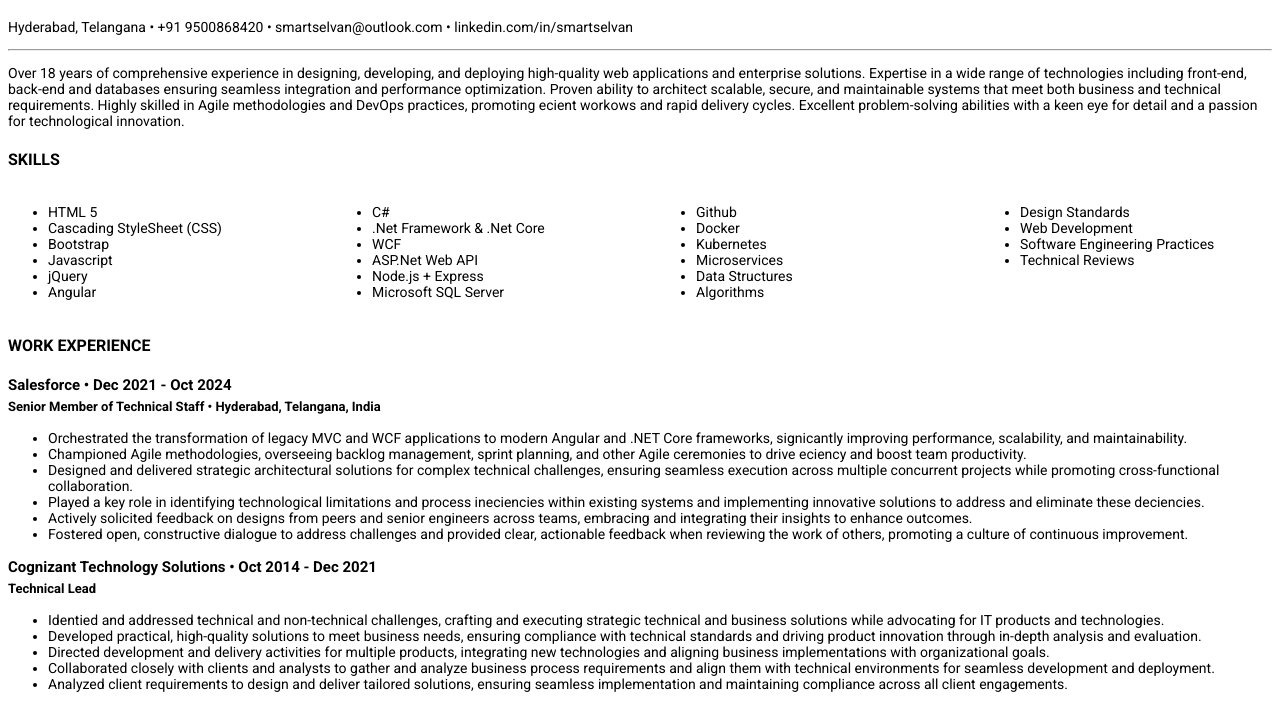
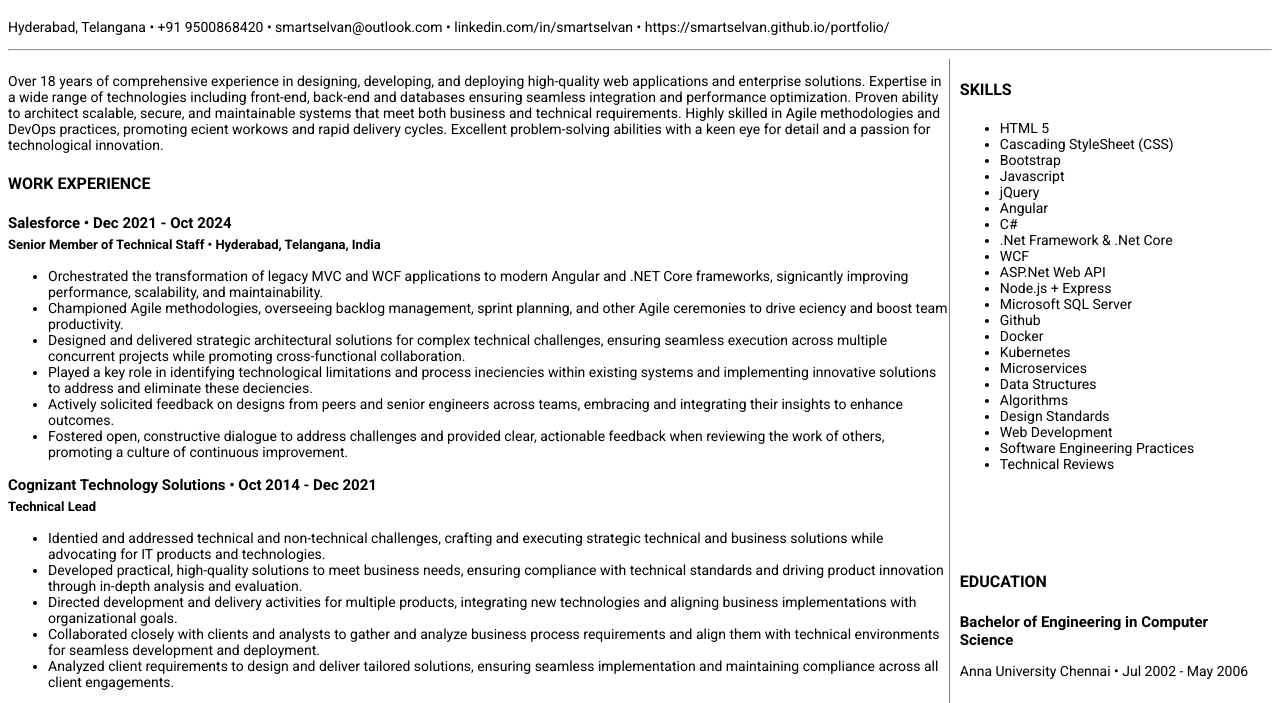
Before and after one commit to smartselvan/portfolio, a plain HTML site: page index.html in a window 1280 px wide. Shown: the part 62-765 px from the top of the page. Drawn offline with Linux system fonts and the light colour scheme.

Commit message:
Updated layout

```diff
--- a/index.html
+++ b/index.html
@@ -18,64 +18,25 @@
         <h1>Selvakumar Govindasamy</h1>
         <p>
           Hyderabad, Telangana • +91 9500868420 • smartselvan@outlook.com •
-          linkedin.com/in/smartselvan
-        </p>
-        <hr />
-        <p>
-          Over 18 years of comprehensive experience in designing, developing,
-          and deploying high-quality web applications and enterprise solutions.
-          Expertise in a wide range of technologies including front-end,
-          back-end and databases ensuring seamless integration and performance
-          optimization. Proven ability to architect scalable, secure, and
-          maintainable systems that meet both business and technical
-          requirements. Highly skilled in Agile methodologies and DevOps
-          practices, promoting ecient workows and rapid delivery cycles.
-          Excellent problem-solving abilities with a keen eye for detail and a
-          passion for technological innovation.
+          linkedin.com/in/smartselvan • https://smartselvan.github.io/portfolio/
         </p>
       </div>
-      <div class="skills-section">
-        <h4>Skills</h4>
-        <div class="skills-container">
-          <div class="skills">
-            <ul>
-              <li>HTML 5</li>
-              <li>Cascading StyleSheet (CSS)</li>
-              <li>Bootstrap</li>
-              <li>Javascript</li>
-              <li>jQuery</li>
-              <li>Angular</li>
-            </ul>
-          </div>
-          <div class="skills">
-            <ul>
-              <li>C#</li>
-              <li>.Net Framework & .Net Core</li>
-              <li>WCF</li>
-              <li>ASP.Net Web API</li>
-              <li>Node.js + Express</li>
-              <li>Microsoft SQL Server</li>
-            </ul>
-          </div>
-          <div class="skills">
-            <ul>
-              <li>Github</li>
-              <li>Docker</li>
-              <li>Kubernetes</li>
-              <li>Microservices</li>
-              <li>Data Structures</li>
-              <li>Algorithms</li>
-            </ul>
-          </div>
-          <div class="skills">
-            <ul>
-              <li>Design Standards</li>
-              <li>Web Development</li>
-              <li>Software Engineering Practices</li>
-              <li>Technical Reviews</li>
-            </ul>
-          </div>
-        </div>
+      <hr />
+      <div class="body-container">
+        <div class="left-container">
+          <div class="head-section">
+            <p>
+              Over 18 years of comprehensive experience in designing,
+              developing, and deploying high-quality web applications and
+              enterprise solutions. Expertise in a wide range of technologies
+              including front-end, back-end and databases ensuring seamless
+              integration and performance optimization. Proven ability to
+              architect scalable, secure, and maintainable systems that meet
+              both business and technical requirements. Highly skilled in Agile
+              methodologies and DevOps practices, promoting ecient workows and
+              rapid delivery cycles. Excellent problem-solving abilities with a
+              keen eye for detail and a passion for technological innovation.
+            </p>
           </div>
           <div class="experience-section">
             <h4>Work Experience</h4>
@@ -86,30 +47,32 @@
               </h6>
               <ul>
                 <li>
-              Orchestrated the transformation of legacy MVC and WCF applications
-              to modern Angular and .NET Core frameworks, signicantly improving
-              performance, scalability, and maintainability.
+                  Orchestrated the transformation of legacy MVC and WCF
+                  applications to modern Angular and .NET Core frameworks,
+                  signicantly improving performance, scalability, and
+                  maintainability.
                 </li>
                 <li>
                   Championed Agile methodologies, overseeing backlog management,
-              sprint planning, and other Agile ceremonies to drive eciency and
-              boost team productivity.
+                  sprint planning, and other Agile ceremonies to drive eciency
+                  and boost team productivity.
                 </li>
                 <li>
                   Designed and delivered strategic architectural solutions for
-              complex technical challenges, ensuring seamless execution across
-              multiple concurrent projects while promoting cross-functional
-              collaboration.
+                  complex technical challenges, ensuring seamless execution
+                  across multiple concurrent projects while promoting
+                  cross-functional collaboration.
                 </li>
                 <li>
                   Played a key role in identifying technological limitations and
                   process ineciencies within existing systems and implementing
-              innovative solutions to address and eliminate these deciencies.
+                  innovative solutions to address and eliminate these
+                  deciencies.
                 </li>
                 <li>
                   Actively solicited feedback on designs from peers and senior
-              engineers across teams, embracing and integrating their insights
-              to enhance outcomes.
+                  engineers across teams, embracing and integrating their
+                  insights to enhance outcomes.
                 </li>
                 <li>
                   Fostered open, constructive dialogue to address challenges and
@@ -124,13 +87,14 @@
               <ul>
                 <li>
                   Identied and addressed technical and non-technical challenges,
-              crafting and executing strategic technical and business solutions
-              while advocating for IT products and technologies.
+                  crafting and executing strategic technical and business
+                  solutions while advocating for IT products and technologies.
                 </li>
                 <li>
                   Developed practical, high-quality solutions to meet business
-              needs, ensuring compliance with technical standards and driving
-              product innovation through in-depth analysis and evaluation.
+                  needs, ensuring compliance with technical standards and
+                  driving product innovation through in-depth analysis and
+                  evaluation.
                 </li>
                 <li>
                   Directed development and delivery activities for multiple
@@ -140,7 +104,8 @@
                 <li>
                   Collaborated closely with clients and analysts to gather and
                   analyze business process requirements and align them with
-              technical environments for seamless development and deployment.
+                  technical environments for seamless development and
+                  deployment.
                 </li>
                 <li>
                   Analyzed client requirements to design and deliver tailored
@@ -164,11 +129,12 @@
                 </li>
                 <li>
                   Created coding owcharts and algorithms, overseeing application
-              hosting and maintaining a stable and ecient server environment.
+                  hosting and maintaining a stable and ecient server
+                  environment.
                 </li>
                 <li>
-              Facilitated detailed peer code reviews, improving code quality and
-              fostering team growth and technical expertise.
+                  Facilitated detailed peer code reviews, improving code quality
+                  and fostering team growth and technical expertise.
                 </li>
               </ul>
             </div>
@@ -182,9 +148,9 @@
                   system reliability.
                 </li>
                 <li>
-              Designed and developed optimized, high-performance code to enhance
-              functionality, while also updating and rening existing programs to
-              meet evolving business and technical requirements.
+                  Designed and developed optimized, high-performance code to
+                  enhance functionality, while also updating and rening existing
+                  programs to meet evolving business and technical requirements.
                 </li>
                 <li>
                   Researched and stayed updated on industry standards, emerging
@@ -192,9 +158,9 @@
                   cutting-edge solutions.
                 </li>
                 <li>
-              Effectively managed critical customer issues, leading requirement
-              gathering and analysis efforts to guide successful application
-              development.
+                  Effectively managed critical customer issues, leading
+                  requirement gathering and analysis efforts to guide successful
+                  application development.
                 </li>
               </ul>
             </div>
@@ -203,21 +169,22 @@
               <h6>Software Engineer</h6>
               <ul>
                 <li>
-              Designed and developed optimized, high-performance code to enhance
-              functionality, while also updating and rening existing programs to
-              meet evolving business and technical requirements.
+                  Designed and developed optimized, high-performance code to
+                  enhance functionality, while also updating and rening existing
+                  programs to meet evolving business and technical requirements.
                 </li>
                 <li>
                   Proactively identied opportunities for service improvements at
                   both the code and database levels, including optimization of
-              stored procedures and other backend processes to boost eciency and
-              scalability.
+                  stored procedures and other backend processes to boost eciency
+                  and scalability.
                 </li>
                 <li>
                   Played a key role in implementing security xes, addressing
-              critical web vulnerabilities such as click-jacking, SQL injection,
-              cross-site scripting (XSS), and broken authentication to ensure
-              robust system security and compliance with industry standards.
+                  critical web vulnerabilities such as click-jacking, SQL
+                  injection, cross-site scripting (XSS), and broken
+                  authentication to ensure robust system security and compliance
+                  with industry standards.
                 </li>
               </ul>
             </div>
@@ -227,28 +194,66 @@
               <ul>
                 <li>
                   Developed and implemented comprehensive web applications,
-              including detailed site congurations to enhance functionality and
-              user experience.
+                  including detailed site congurations to enhance functionality
+                  and user experience.
                 </li>
                 <li>
-              Crafted and tailored web application forms and user interfaces to
-              meet specic business requirements and improve overall usability
+                  Crafted and tailored web application forms and user interfaces
+                  to meet specic business requirements and improve overall
+                  usability
                 </li>
               </ul>
             </div>
             <div class="experience">
-          <h5>Nextgen Web Services India Pvt. Ltd. • Jun 2006 - Apr 2007</h5>
+              <h5>
+                Nextgen Web Services India Pvt. Ltd. • Jun 2006 - Apr 2007
+              </h5>
               <h6>Software Engineer</h6>
               <ul>
                 <li>
-              Crafted and tailored web application forms and user interfaces to
-              meet specic business requirements and improve overall usability.
+                  Crafted and tailored web application forms and user interfaces
+                  to meet specic business requirements and improve overall
+                  usability.
                 </li>
                 <li>
                   Designed and optimized database tables and stored procedures,
-              ensuring ecient data management and seamless system integration.
+                  ensuring ecient data management and seamless system
+                  integration.
                 </li>
               </ul>
+            </div>
+          </div>
+        </div>
+        <div class="right-container">
+          <div class="skills-section">
+            <h4>Skills</h4>
+            <div class="skills-container">
+              <div class="skills">
+                <ul>
+                  <li>HTML 5</li>
+                  <li>Cascading StyleSheet (CSS)</li>
+                  <li>Bootstrap</li>
+                  <li>Javascript</li>
+                  <li>jQuery</li>
+                  <li>Angular</li>
+                  <li>C#</li>
+                  <li>.Net Framework & .Net Core</li>
+                  <li>WCF</li>
+                  <li>ASP.Net Web API</li>
+                  <li>Node.js + Express</li>
+                  <li>Microsoft SQL Server</li>
+                  <li>Github</li>
+                  <li>Docker</li>
+                  <li>Kubernetes</li>
+                  <li>Microservices</li>
+                  <li>Data Structures</li>
+                  <li>Algorithms</li>
+                  <li>Design Standards</li>
+                  <li>Web Development</li>
+                  <li>Software Engineering Practices</li>
+                  <li>Technical Reviews</li>
+                </ul>
+              </div>
             </div>
           </div>
           <div class="education-section">
@@ -256,6 +261,8 @@
             <h5>Bachelor of Engineering in Computer Science</h5>
             <p>Anna University Chennai • Jul 2002 - May 2006</p>
           </div>
+        </div>
+      </div>
       <hr />
     </div>
   </body>
--- a/portfolio.css
+++ b/portfolio.css
@@ -23,21 +23,23 @@
     font-size: 14px;
   }
 
+  .body-container{
+    display: grid;
+    width: 98vw;
+    grid-template-columns: 3fr 1fr;
+  }
+  .right-container{
+    border-left: solid 0.5px grey;
+    padding-left: 10px;
+  }
   .skills-container {
-    display: flex;
-    flex-wrap: wrap;
-    justify-content: left;
-    align-content: left;
-    gap: 2rem;
     font-size: 14px;
   }
+  .education-section {
+    margin-top: 100px;
+  }
 
-  .skills {
-    flex: 1;
-    max-width: 400px;
-    text-align: left;
-    font-size: 14px;
-  }
+
 
   .experience li{
       font-size: 14px;
```
Lines whose indentation alone changed are shown as unchanged.
